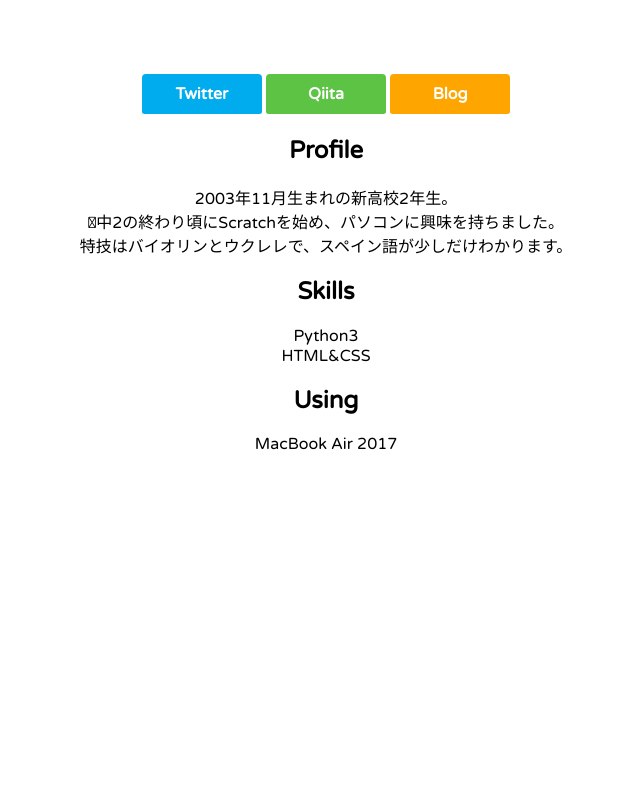
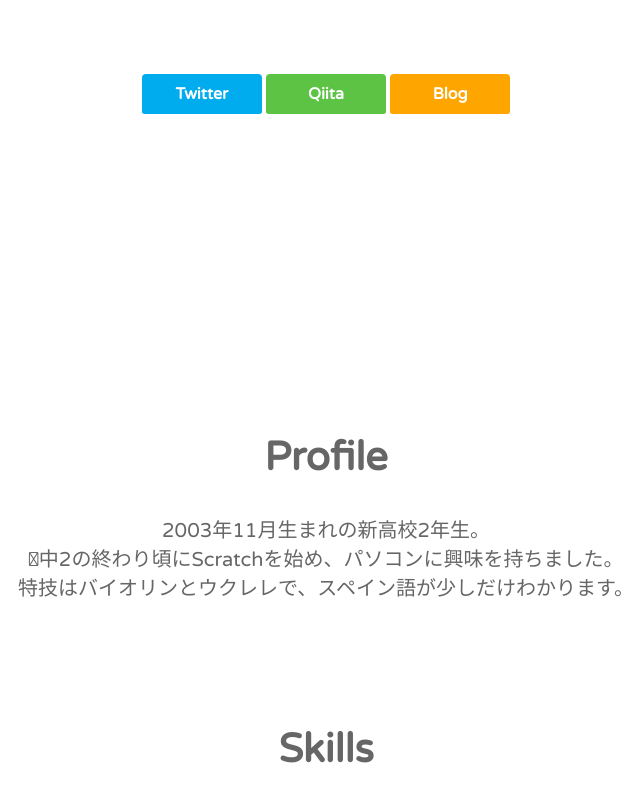
Before and after one commit to madoreenu/portfolio-old, a plain HTML site: page index.html in a window 1280 px wide. Shown: the part 498-1288 px from the top of the page, without its empty margins (314-954 px from the left). Before the commit the page ends 968 px from the top, so only its background shows below. Drawn offline with Linux system fonts and the light colour scheme.

Commit message:
Update stylesheet.css

```diff
--- a/stylesheet.css
+++ b/stylesheet.css
@@ -1,6 +1,9 @@
 body{
+  font-family: "Varela Round", sans-serif;
   text-align: center;
-  font-family: 'Varela Round', sans-serif;
+}
+.cover{
+  height: 100vh;
 }
 .icon{
   width: 200px;
@@ -11,6 +14,7 @@ h1{
   font-size: 70px;
   margin-top: 5px;
   margin-bottom: 90px;
+  color: #666666;
 }
 a{
 
@@ -36,3 +40,12 @@ a{
 .blo{
   background-color: orange;
 }
+h2{
+  font-size: 40px;
+  padding-top: 90px;
+  color: #666666;
+}
+p{
+  font-size: 20px;
+  color: #666666;
+}
```
